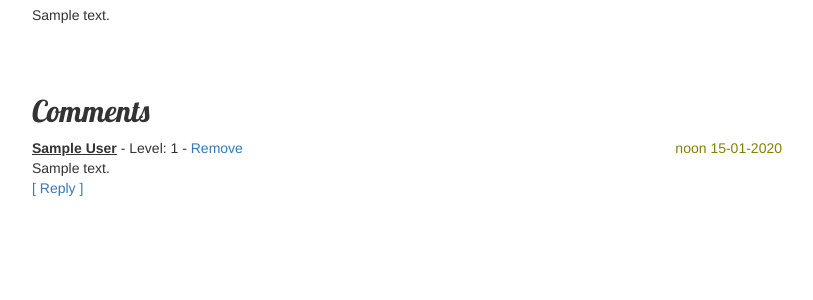
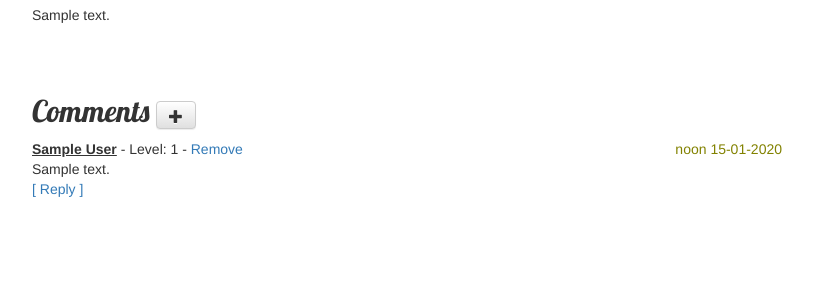
Before and after one commit to MGonen/my-first-blog, a Django app: page /post/1/ in a window 1280 px wide. Shown: the part 208-508 px from the top of the page, without its empty margins (38-851 px from the left). Run offline with Django 3.2, Linux system fonts and the light colour scheme; tables that the repository leaves empty hold one stand-in row (values such as "Sample post"); some libraries are stand-ins or nearby versions.

Commit message:
Add comments is the only thing that raised an error. It seems that this is because i assign it a value in the template. Although this is fine when i do it locally. Weird.

```diff
--- a/blog/templates/blog/post_detail.html
+++ b/blog/templates/blog/post_detail.html
@@ -33,7 +33,7 @@
 
     <div>
         <h2>Comments
-{#            <a class="btn btn-default" href="{% url 'comment_new' post_pk=post.pk comment_pk=0 %}"><span class="glyphicon glyphicon-plus"></span></a>#}
+            <a class="btn btn-default" href="{% url 'comment_new' post_pk=post.pk comment_pk=0 %}"><span class="glyphicon glyphicon-plus"></span></a>
         </h2>
         <div>
             {% for comment in comments %}
```
